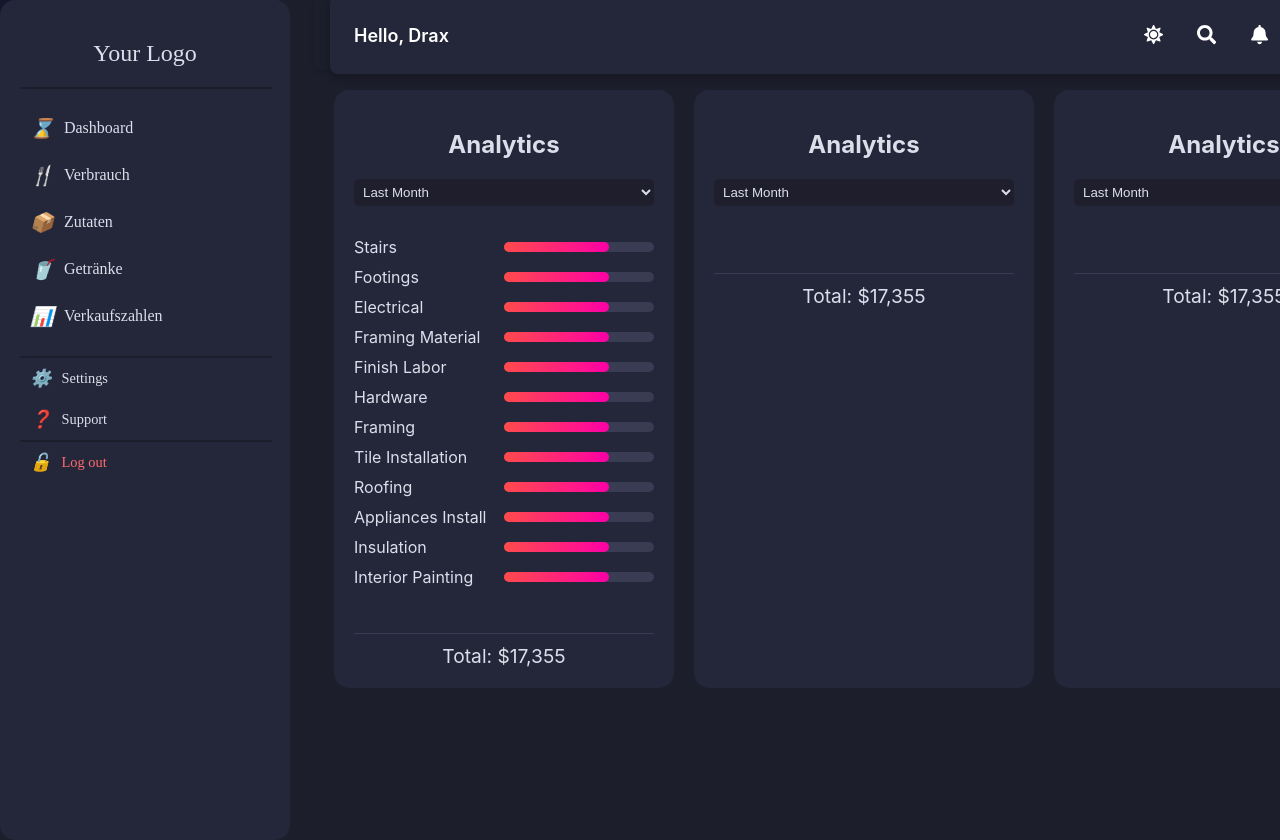
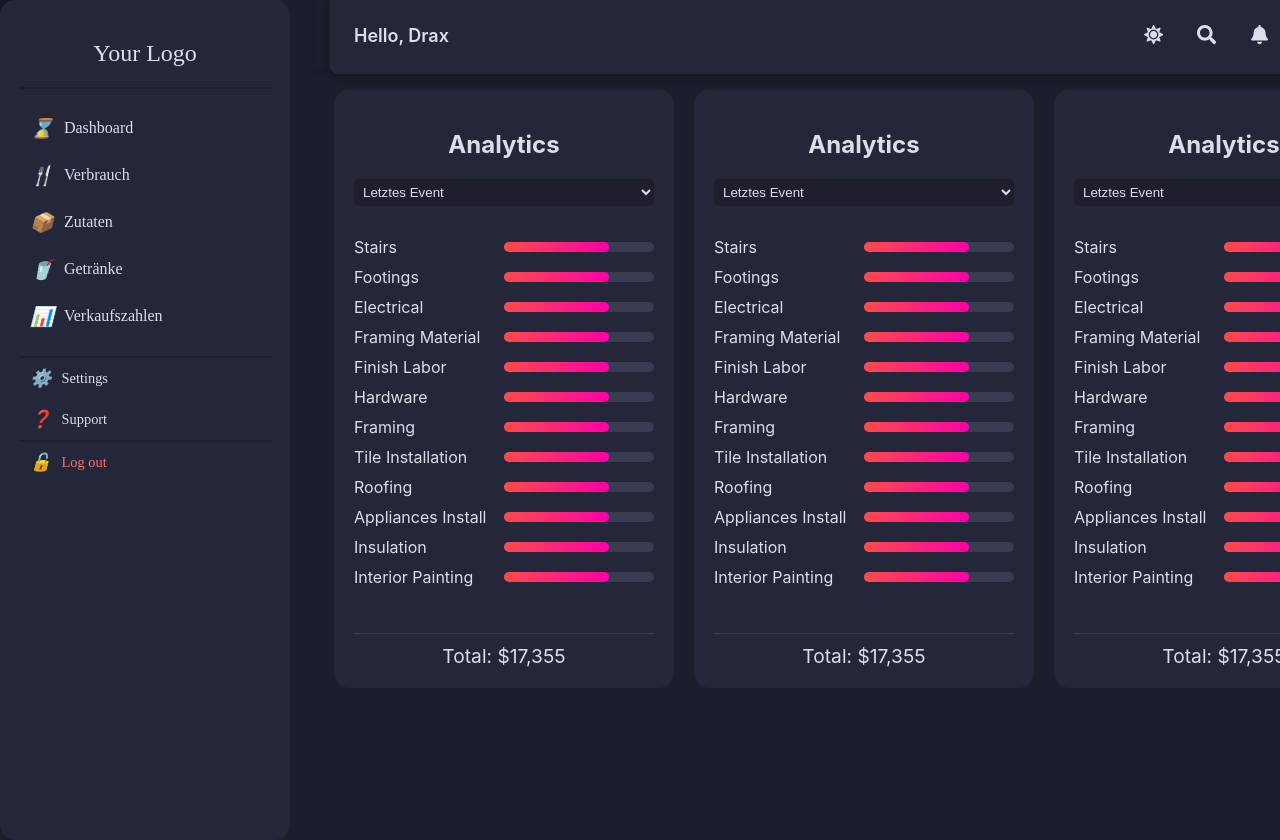
Before and after one commit to supotsu-no-ochaya/business-intelligence, a React (Create React App) app in the folder frontend/frontend/: page / in a window 1280 px wide. Shown: the top 840 px of the page. Built offline with nearby package versions, Linux system fonts and the light colour scheme.

Commit message:
Farbanpassungen und kleine Aenderungen im Dashboard

```diff
--- a/frontend/frontend/src/components/Dashboard.jsx
+++ b/frontend/frontend/src/components/Dashboard.jsx
@@ -7,7 +7,8 @@ const Dashboard = () => {
       <div className="card">
         <h2>Analytics</h2>
         <select className="dropdown">
-          <option>Last Month</option>
+        <option>Letztes Event</option>
+        <option>Alle Events</option>
         </select>
         <ul className="analytics-list">
           {/* Beispielhafte Liste */}
@@ -25,11 +26,18 @@ const Dashboard = () => {
       <div className="card">
         <h2>Analytics</h2>
         <select className="dropdown">
-          <option>Last Month</option>
+        <option>Letztes Event</option>
+        <option>Alle Events</option>
         </select>
         {/* Wiederhole den Inhalt */}
         <ul className="analytics-list">
-          {/* Gleicher Inhalt */}
+       {/* Beispielhafte Liste */}
+       {['Stairs', 'Footings', 'Electrical', 'Framing Material', 'Finish Labor', 'Hardware', 'Framing', 'Tile Installation', 'Roofing', 'Appliances Install', 'Insulation', 'Interior Painting'].map((item, index) => (
+            <li key={index}>
+              <span>{item}</span>
+              <div className="progress-bar"><div className="progress-fill"></div></div>
+            </li>
+          ))}
         </ul>
         <div className="total">Total: $17,355</div>
       </div>
@@ -37,11 +45,18 @@ const Dashboard = () => {
       <div className="card">
         <h2>Analytics</h2>
         <select className="dropdown">
-          <option>Last Month</option>
+          <option>Letztes Event</option>
+          <option>Alle Events</option>
         </select>
         {/* Wiederhole den Inhalt */}
         <ul className="analytics-list">
-          {/* Gleicher Inhalt */}
+          {/* Beispielhafte Liste */}
+          {['Stairs', 'Footings', 'Electrical', 'Framing Material', 'Finish Labor', 'Hardware', 'Framing', 'Tile Installation', 'Roofing', 'Appliances Install', 'Insulation', 'Interior Painting'].map((item, index) => (
+            <li key={index}>
+              <span>{item}</span>
+              <div className="progress-bar"><div className="progress-fill"></div></div>
+            </li>
+          ))}
         </ul>
         <div className="total">Total: $17,355</div>
       </div>
--- a/frontend/frontend/src/components/Header.css
+++ b/frontend/frontend/src/components/Header.css
@@ -10,7 +10,7 @@
   }
 
   .top-bar h1 {
-    color: #fff;
+    color: #DBDFEA;
     font-size: 1.125rem;
     font-weight: 600;
   }
@@ -22,7 +22,7 @@
   }
 
   .top-bar .icon {
-    color: #fff;
+    color: #DBDFEA;
     cursor: pointer;
   }
 
@@ -40,6 +40,6 @@
   }
 
   .top-bar .profile span {
-    color: #fff;
+    color: #DBDFEA;
     font-size: 0.875rem;
   }
```
Also changed, not shown: frontend/frontend/public/manifest.json.
